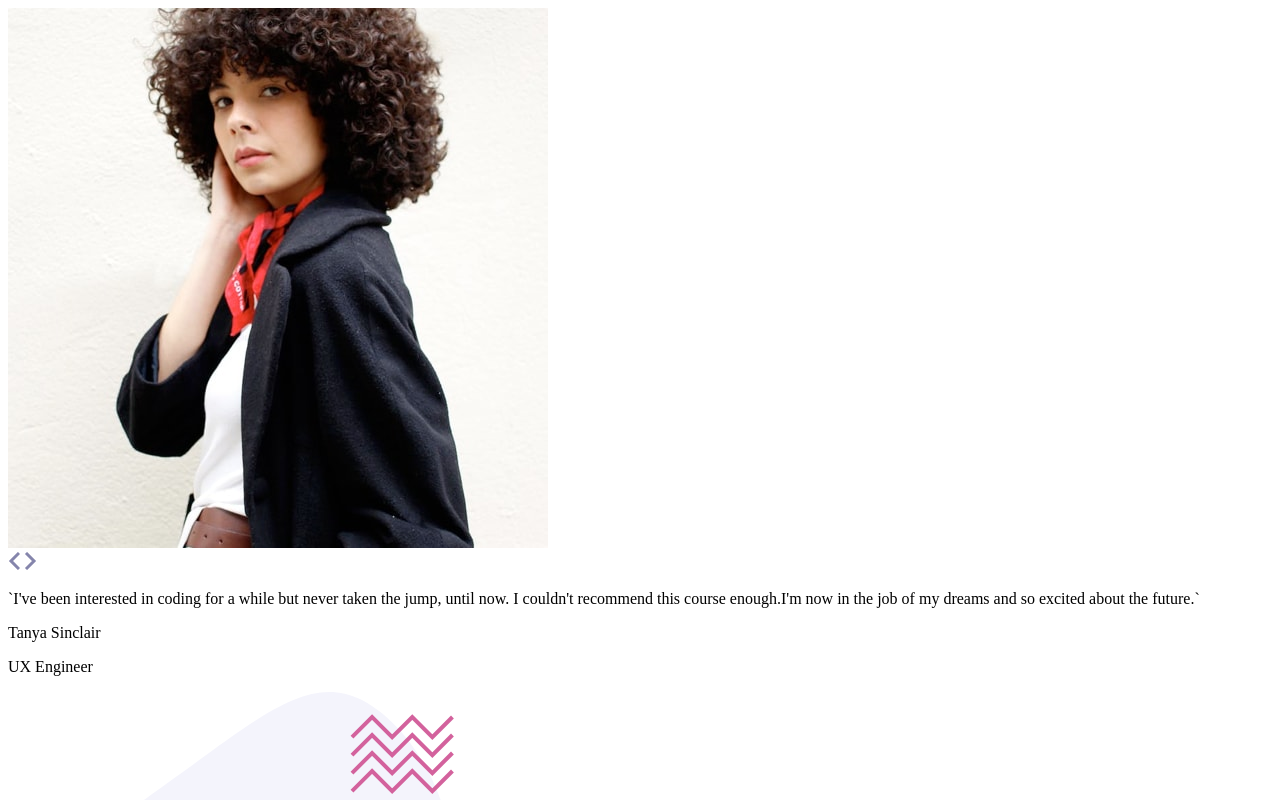
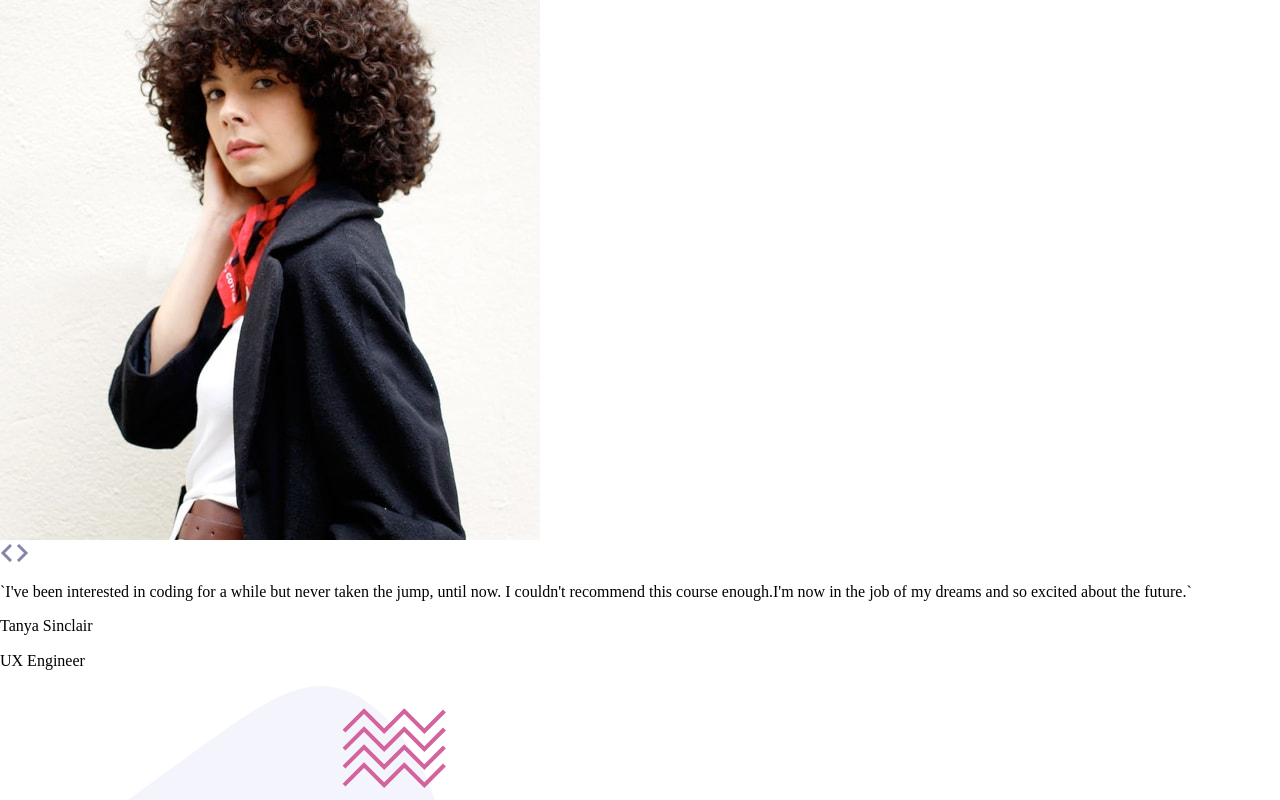
Before and after one commit to peipeix2/Coding-Bootcamp-Testimonials-Slider, a plain HTML site: page index.html in a window 1280 px wide. Shown: the top 800 px of the page. Drawn offline with Linux system fonts and the light colour scheme.

Commit message:
Link css files to index

```diff
--- a/index.html
+++ b/index.html
@@ -8,6 +8,8 @@
   <link rel="preconnect" href="https://fonts.googleapis.com">
   <link rel="preconnect" href="https://fonts.gstatic.com" crossorigin>
   <link href="https://fonts.googleapis.com/css2?family=Inter:wght@300;500;700&display=swap" rel="stylesheet">
+  <link rel="stylesheet" href="./style/normalize.css">
+  <link rel="stylesheet" href="./style/style.css">
 
   <title>Frontend Mentor | Coding Bootcamp Testimonials Slider</title>
 
```
